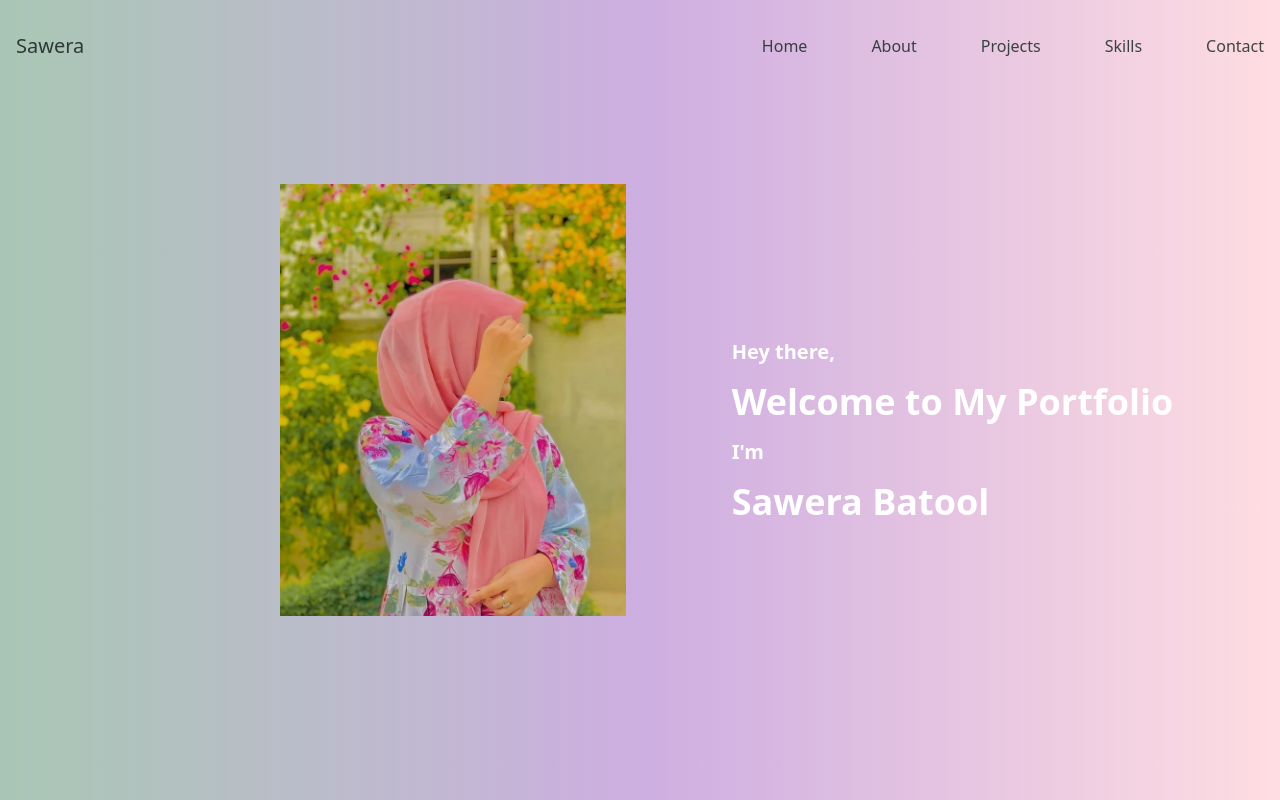
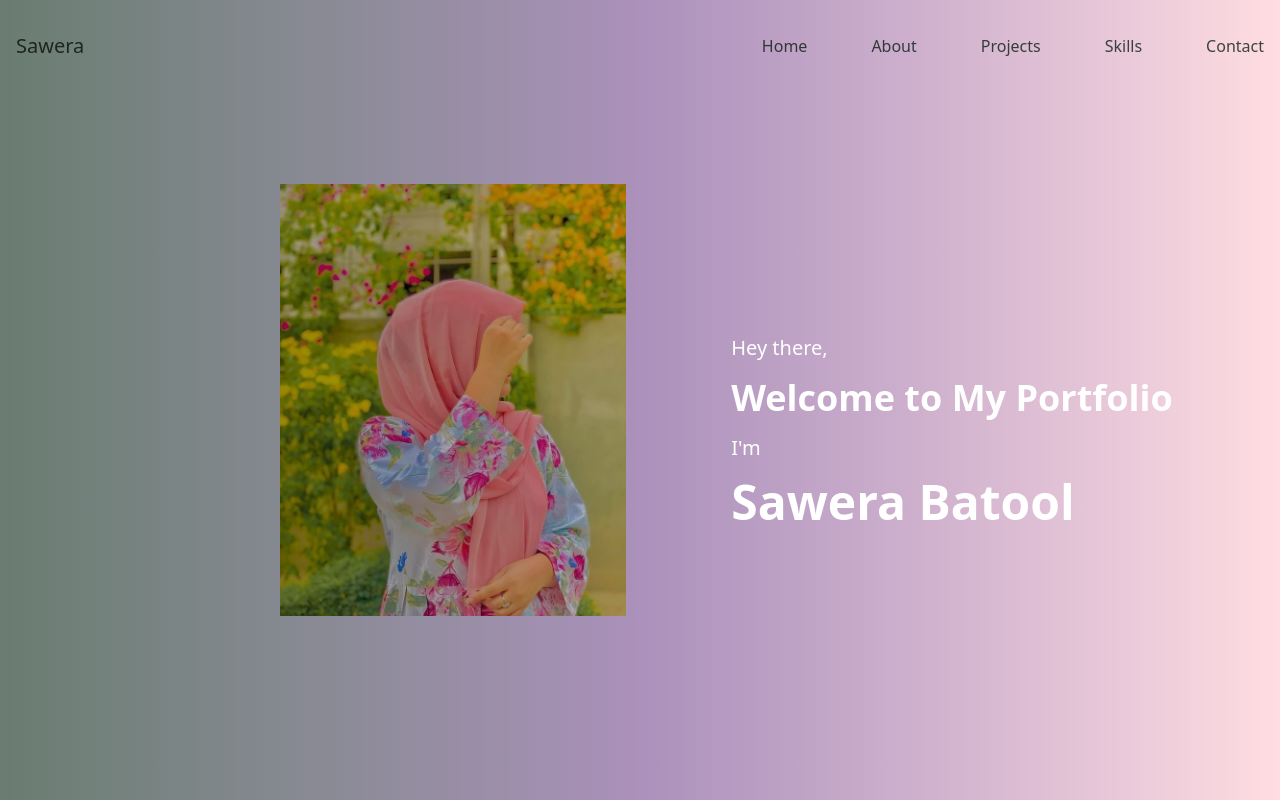
Before and after one commit to SaweraBatool/My-Portfolio-Site, a Next.js app: page / in a window 1280 px wide. Shown: the top 800 px of the page. Built offline with nearby package versions, Linux system fonts and the light colour scheme.

Commit message:
Update Hero.tsx

```diff
--- a/src/components/Hero.tsx
+++ b/src/components/Hero.tsx
@@ -13,15 +13,15 @@ const Hero = () => {
       }}
     >
       <Navbar />
-      <div className='absolute top-0 left-0 w-full h-full bg-gradient-to-r from-black to-transparent opacity-20'></div>
-      <div className='container grid lg:grid-cols-2 h-[calc(100vh-60px)] relative z-10'>
-        <div className='hidden lg:block'></div>
-        <div className='text-[80px] sm:text-[75px] font-bold leading-tight text-white flex justify-center items-center'>
-          <div>
-            <p className="text-xl mb-4" data-aos="fade-up">Hey there,</p>
-            <p className="text-4xl mb-4" data-aos="fade-up">Welcome to My Portfolio</p>
-            <p className="text-xl mb-4" data-aos="fade-up">I'm</p>
-            <p className="text-4xl" data-aos="fade-up">Sawera Batool</p>
+      <div className="absolute top-0 left-0 w-full h-full bg-gradient-to-r from-black to-transparent opacity-50"></div>
+      <div className="container grid lg:grid-cols-2 h-[calc(100vh-60px)] relative z-10 px-4">
+        <div className="hidden lg:block"></div>
+        <div className="text-center lg:text-left text-white flex justify-center items-center">
+          <div className="space-y-4">
+            <p className="text-2xl lg:text-xl" data-aos="fade-up">Hey there,</p>
+            <p className="text-3xl lg:text-4xl font-bold mb-4" data-aos="fade-up">Welcome to My Portfolio</p>
+            <p className="text-2xl lg:text-xl mb-4" data-aos="fade-up">I'm</p>
+            <p className="text-4xl lg:text-5xl font-bold" data-aos="fade-up">Sawera Batool</p>
           </div>
         </div>
       </div>
```
